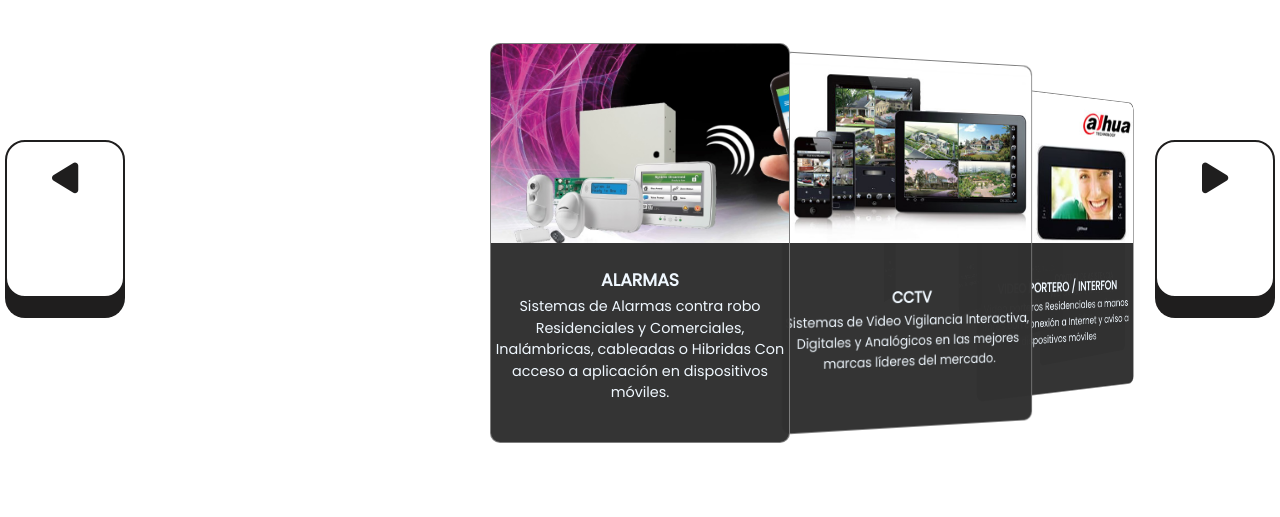
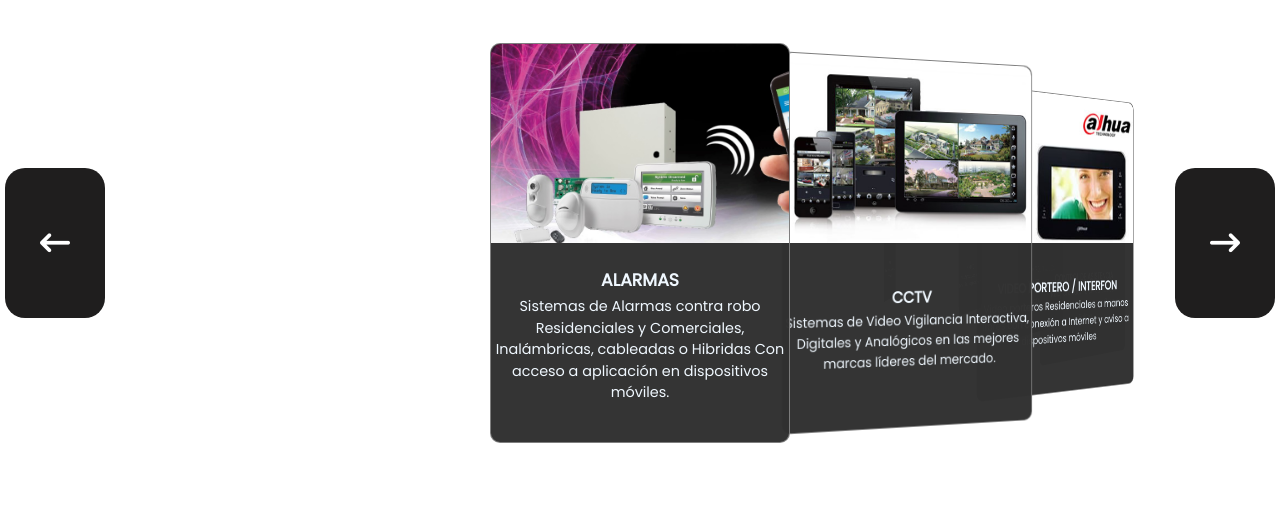
Before and after one commit to HazielDev/Portafolio.git.io, a PHP site: page /syscont/index.html in a window 1280 px wide. Shown: the part 1171-1688 px from the top of the page. Run offline with PHP 8.4, Linux system fonts and the light colour scheme; some libraries are stand-ins or nearby versions; some web fonts are replaced.

Commit message:
Add files via upload

```diff
--- a/syscont/index.css
+++ b/syscont/index.css
@@ -462,7 +462,7 @@ font-weight: bold;
 
 position: absolute;
 height: 150px;
-width: 120px;
+width: 100px;
 background-color: var(--negrito);
 border-radius: 20px;
 color: azure;
@@ -519,6 +519,8 @@ transition: all 0.3s ease-in;
 
 .boton-carrusel:hover{
 
+transform: scale(105%);
+background-color: var(--azulito);
 cursor: pointer;
 
 }
--- a/syscont/index.html
+++ b/syscont/index.html
@@ -143,8 +143,8 @@
                 </div>
             </div>
 
-            <div id="boton-left" class="boton-carrusel" onclick="mover_isq()"> <span class="button-top" ><i class="fa-solid fa-play fa-sm fa-flip-horizontal"></i></span> </div>
-            <div id="boton-right" class="boton-carrusel" onclick="mover_der()"> <span class="button-top"><i class="fa-solid fa-play fa-sm"></i></span> </div>
+            <div id="boton-left" class="boton-carrusel" onclick="mover_isq()"> <i class="fa-solid fa-arrow-left-long fa-xs" style="color: #ffffff;"></i> </div>
+            <div id="boton-right" class="boton-carrusel" onclick="mover_der()"> <i class="fa-solid fa-arrow-right-long fa-xs" style="color: #ffffff;"></i> </div>
 
         </div>
 
@@ -179,7 +179,7 @@
 
                     <textarea id="mensaje" class="input-form" name="mensaje" required placeholder="Mensaje" style="width: 70%; margin-top: 10px; height: 80%;"></textarea><br>
 
-                    <input type="submit" id="button-enviar" value="Enviar" style="width:70%; height: 25%; border-radius: 13px;">
+                    <input type="button" onclick="correo_acerca()" id="button-enviar" value="Enviar" style="width:70%; height: 25%; border-radius: 13px;">
                   </form>
             </div>
 
--- a/syscont/index.js
+++ b/syscont/index.js
@@ -13,6 +13,24 @@
 let turn = false;
 let derecha = false;
 
+function correo_acerca(){
+
+let nombre = document.getElementById("nombre").value;
+let correo = document.getElementById("correo").value;
+let mensaje = document.getElementById("mensaje").value;
+
+var body = "Mi nombre es: " + nombre + "\n";
+body += "\n";
+body += "Mi correo es: " + correo + "\n";
+body += "\n";
+body += mensaje;
+body += "\n";
+
+var mailtoUrl = "mailto:syscontrolmx.com?subject=Hola estoy interesado en un producto Syscontrol&body=" + encodeURIComponent(body);
+
+window.open(mailtoUrl);
+
+}
 
 function correo_info(){
 
```
